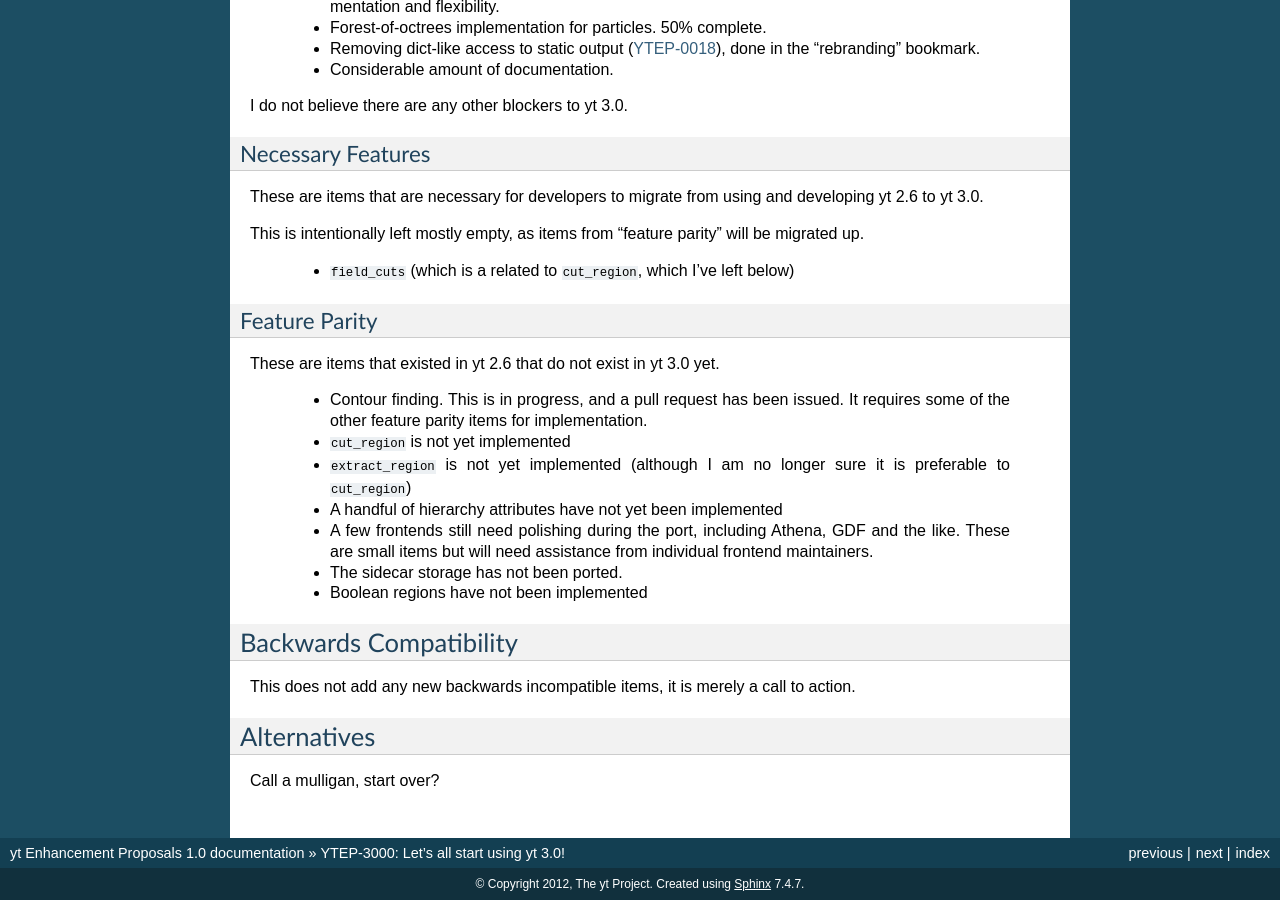
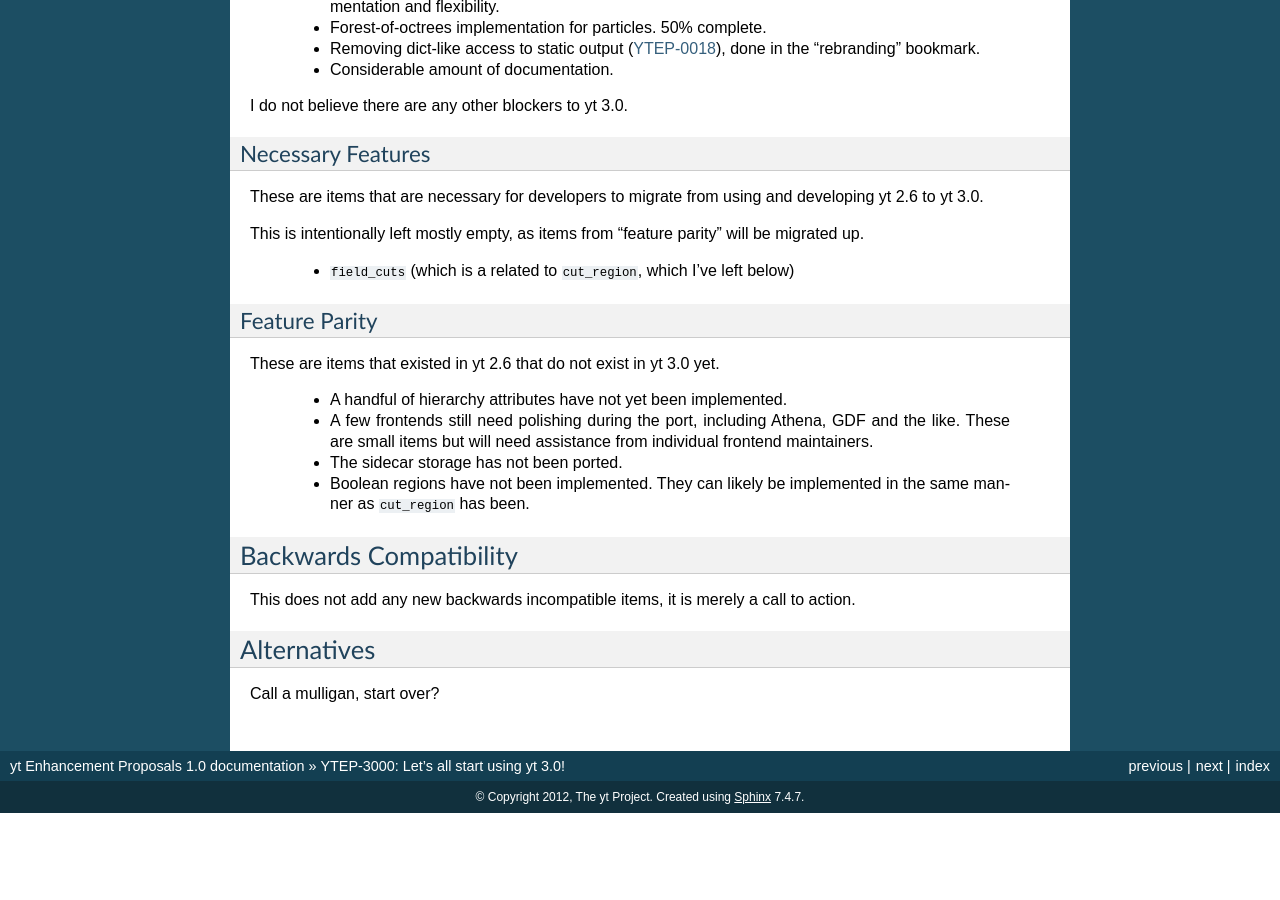
Before and after one commit to yt-project/ytep, a Sphinx documentation site: the page built from source/YTEPs/YTEP-3000.rst, in a window 1280 px wide and 900 px high, scrolled down 900 px. Built offline with Sphinx 7.4.7, drawn with Linux system fonts in a browser that asks for light colours; formulas are drawn with MathJax 3; after the commit the page ends 1713 px from its top, so only the background shows below that.

Commit message:
Removing the few items that have been included in an updated PR.

```diff
--- a/source/YTEPs/YTEP-3000.rst
+++ b/source/YTEPs/YTEP-3000.rst
@@ -78,17 +78,13 @@ Feature Parity
 
 These are items that existed in yt 2.6 that do not exist in yt 3.0 yet.
 
- * Contour finding.  This is in progress, and a pull request has been issued.
-   It requires some of the other feature parity items for implementation.
- * ``cut_region`` is not yet implemented
- * ``extract_region`` is not yet implemented (although I am no longer sure it
-   is preferable to ``cut_region``)
- * A handful of hierarchy attributes have not yet been implemented
+ * A handful of hierarchy attributes have not yet been implemented.
  * A few frontends still need polishing during the port, including Athena, GDF
    and the like.  These are small items but will need assistance from
    individual frontend maintainers.
  * The sidecar storage has not been ported.
- * Boolean regions have not been implemented
+ * Boolean regions have not been implemented.  They can likely be implemented
+   in the same manner as ``cut_region`` has been.
 
 Backwards Compatibility
 -----------------------
```
